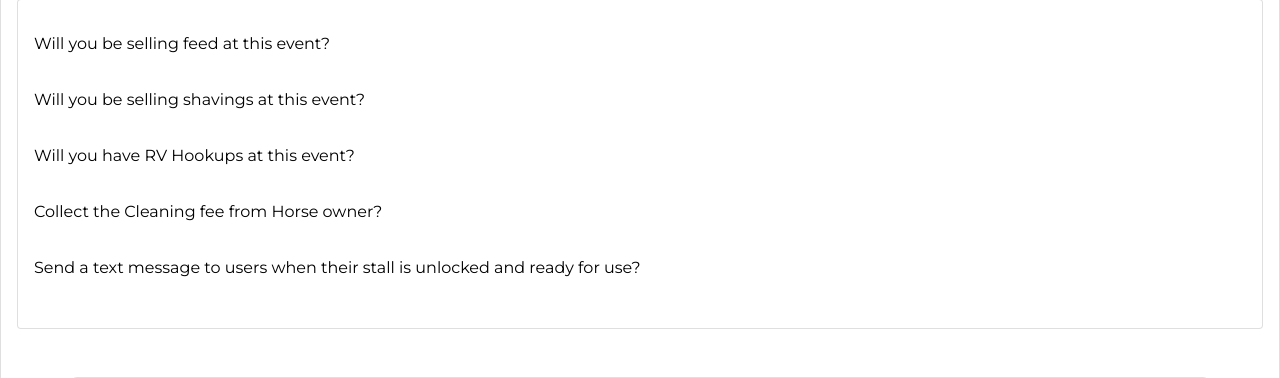
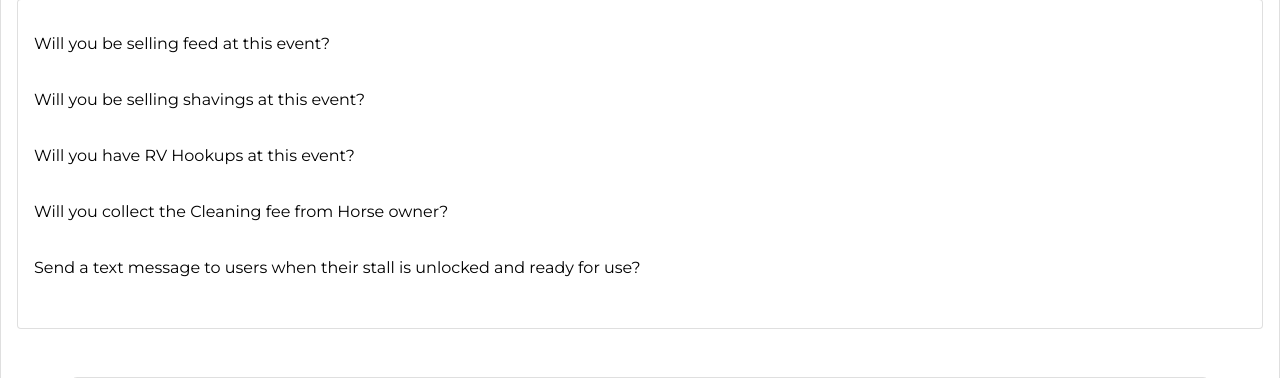
Before and after one commit to nanthakumar5/ezstall_test, a CodeIgniter 4 app: template app/Views/site/myaccount/event/action.php in a window 1280 px wide. Shown: the part 1593-1971 px from the top of the page. Run offline with PHP 8.4 and a stand-in for CodeIgniter, Linux system fonts and the light colour scheme; the template is opened without the code that fills it, so the values that code supplies are empty; some libraries are stand-ins or nearby versions.

Commit message:
cleaning fee

```diff
--- a/app/Views/site/common/questionmodal/questionmodal1.php
+++ b/app/Views/site/common/questionmodal/questionmodal1.php
@@ -33,7 +33,7 @@
 				</div>
 			</div>
 			<div class="modal-body modalcarousel displaynone">
-				collect the Cleaning fee from Horse owner?
+				Will you Collect the Cleaning fee from Horse owner?
 				<div align="center" class="mt-3">
 					<?php foreach($yesno as $key => $data){ ?>
 						<button type="button" data-type="cleaning" class="btn questionmodal_cleaning model_btn questionmodal_btn" value="<?php echo $key; ?>"><?php echo $data; ?></button>
--- a/app/Views/site/myaccount/event/action.php
+++ b/app/Views/site/myaccount/event/action.php
@@ -186,7 +186,7 @@ $pageaction 			= $id=='' ? 'Add' : 'Update';
 									</div>
 								</div>
 								<div class="d-flex justify-content-between flex-wrap align-items-center my-3">
-									<p>Collect the Cleaning fee from Horse owner? </p>
+									<p>Will you collect the Cleaning fee from Horse owner? </p>
 									<div>
 										<?php foreach($yesno as $key => $data){ ?>
 											<button type="button" class="btn questionmodal_cleaning event_btn" value="<?php echo $key; ?>"><?php echo $data; ?></button>
--- a/app/Views/site/myaccount/facility/action.php
+++ b/app/Views/site/myaccount/facility/action.php
@@ -125,7 +125,7 @@ $pageaction 			= $id=='' ? 'Add' : 'Update';
 									</div>
 								</div>
 								<div class="d-flex justify-content-between flex-wrap align-items-center my-3">
-									<p>Collect the Cleaning fee from Horse owner? </p>
+									<p>Will you Collect the Cleaning fee from Horse owner? </p>
 									<div>
 										<?php foreach($yesno as $key => $data){ ?>
 											<button type="button" class="btn questionmodal_cleaning event_btn" value="<?php echo $key; ?>"><?php echo $data; ?></button>
```
